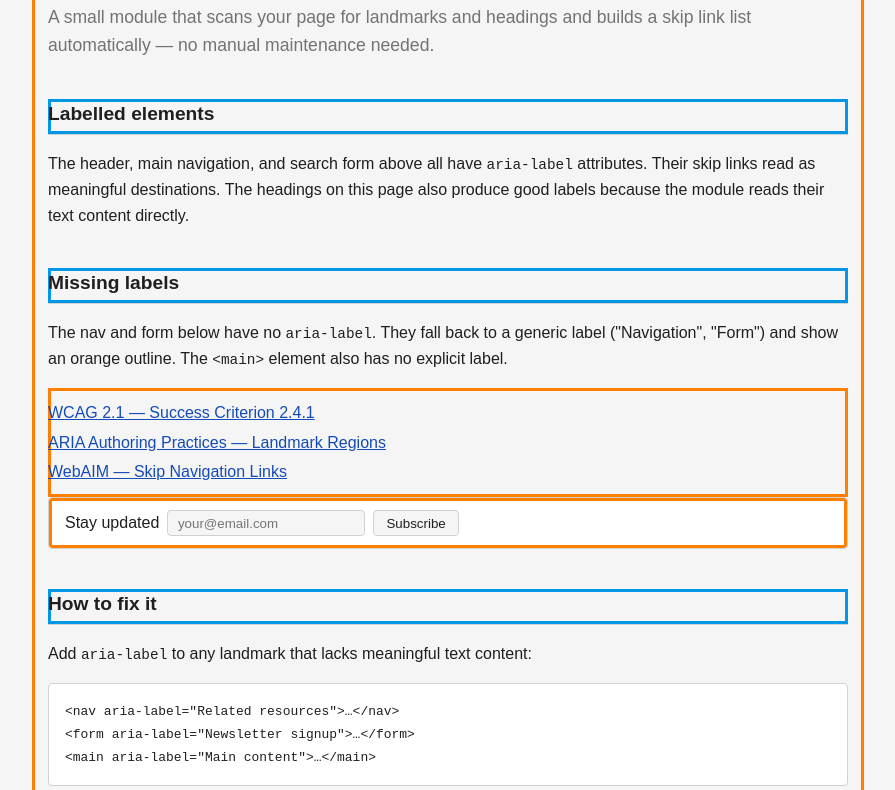
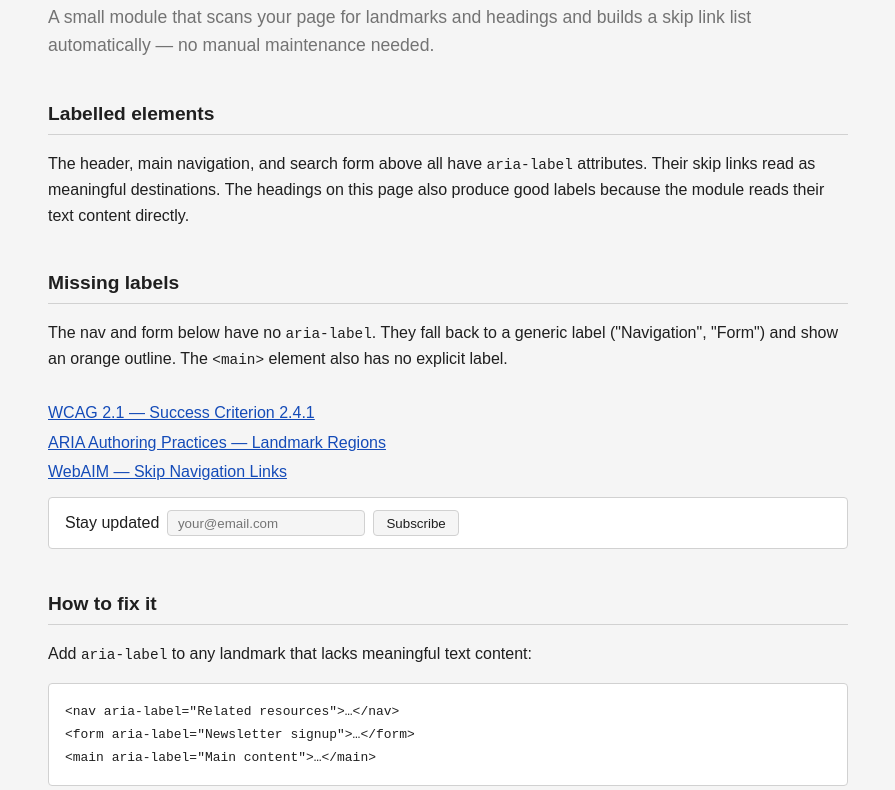
Before and after one commit to formspiel/dynamic-skip-links, a website: page index.html in a window 1280 px wide. Shown: the part 245-1035 px from the top of the page, without its empty margins (192-1087 px from the left). Drawn offline with Linux system fonts and the light colour scheme.

Commit message:
Hide CLAUDE.md from version control; disable debug mode in demo

```diff
--- a/index.html
+++ b/index.html
@@ -96,7 +96,7 @@
 		<p>Built by <a href="https://github.com/formspiel">@formspiel</a>. Copy with pride.</p>
 	</footer>
 
-	<script>window.dynamicSkipLinksConfig = { debug: true, f6: true, f6Hint: "Press F6 / Shift+F6 to jump between sections" };</script>
+	<script>window.dynamicSkipLinksConfig = { debug: false, f6: true, f6Hint: "Press F6 / Shift+F6 to jump between sections" };</script>
 	<script src="dist/dynamic-skip-links.min.js"></script>
 </body>
 </html>
```
Also changed, not shown: 1 other file.
